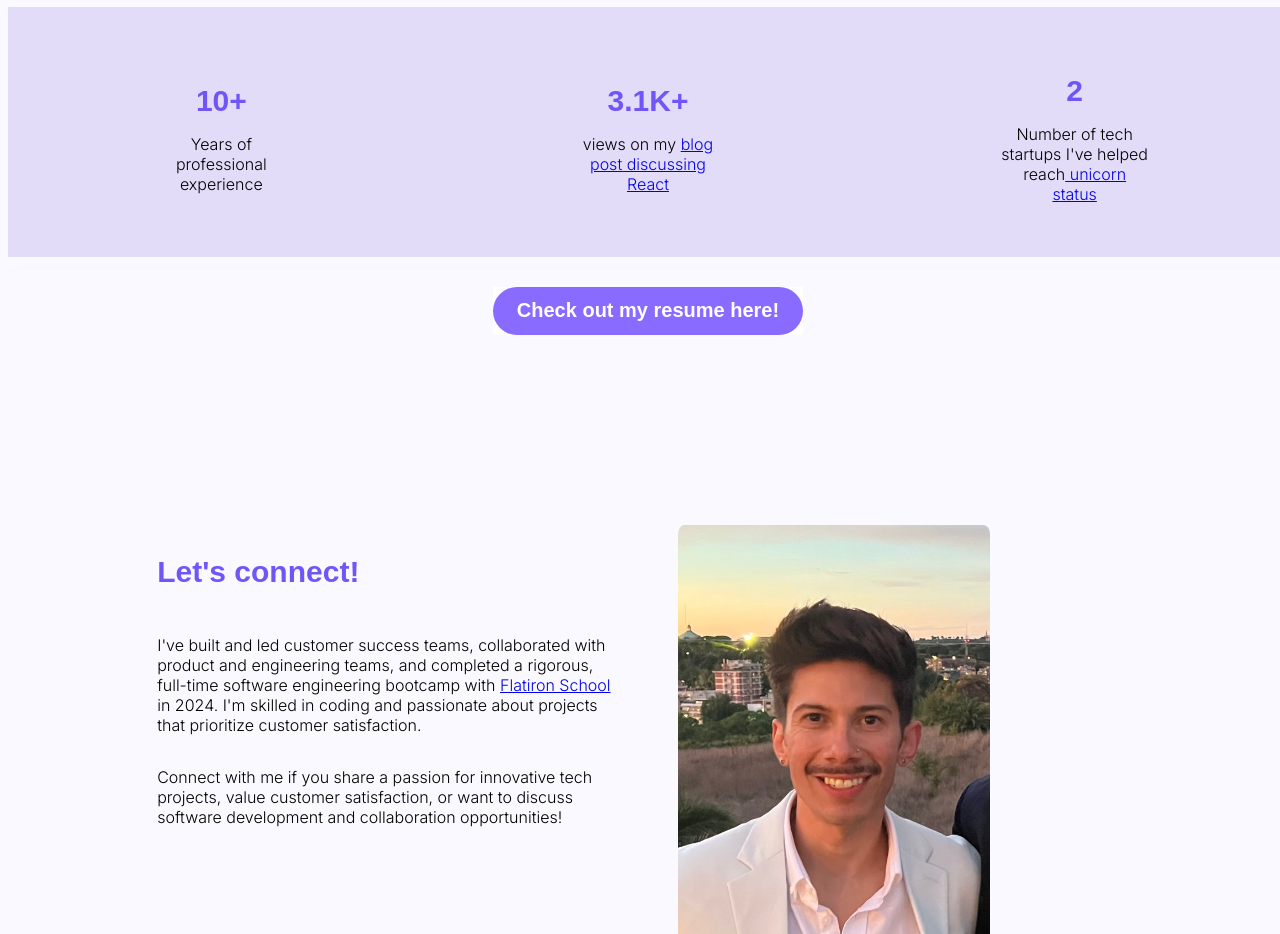
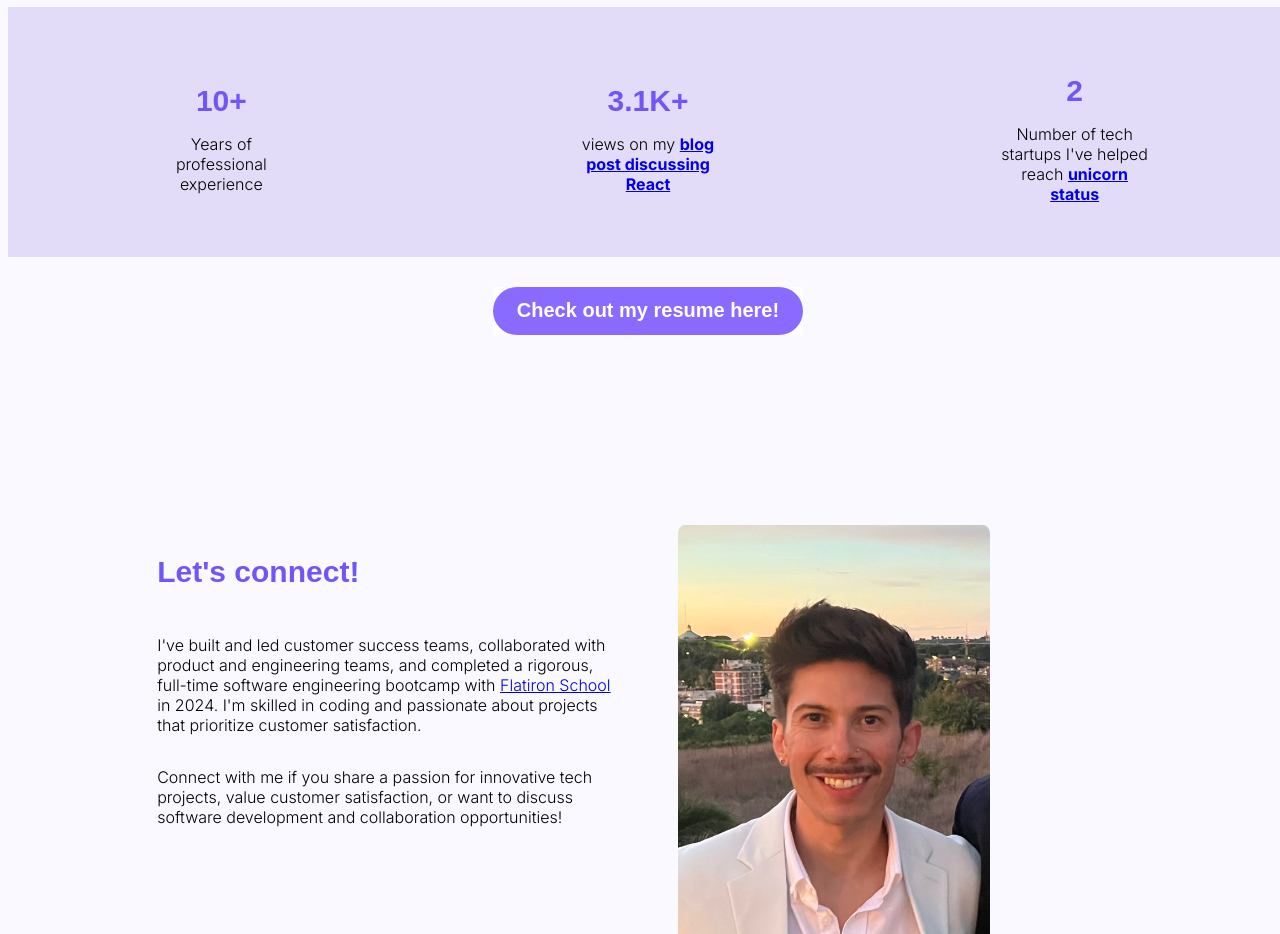
Before and after one commit to racosta323/rene-acosta-portfolio, a React (Create React App) app: page / in a window 1280 px wide. Shown: the part 3360-4294 px from the top of the page. Built offline with nearby package versions, Linux system fonts and the light colour scheme; a web font is replaced by a local one.

Commit message:
restyles numbers section

```diff
--- a/src/Resume.js
+++ b/src/Resume.js
@@ -15,17 +15,19 @@ function Resume(){
                         <a
                             href='https://medium.com/@racosta323/create-a-simple-footer-using-react-bootstrap-58c4371a4ade'
                             target="_blank"
-                        >blog post discussing React
+                        >
+                            <b>blog post discussing React</b>
                         </a>
                     </p>
                 </div>
                 <div className="number">
                     <h3>2</h3>
-                    <p>Number of tech startups I've helped reach
+                    <p>Number of tech startups I've helped reach&nbsp;
                         <a
                             href='https://www.investopedia.com/terms/u/unicorn.asp#:~:text=Unicorns%20are%20startups%20whose%20valuations,going%20public%20through%20an%20IPO.'
                             target="_blank"
-                        > unicorn status
+                        >
+                            <b>unicorn status</b>
                         </a>
                     </p>
                 </div>
```
